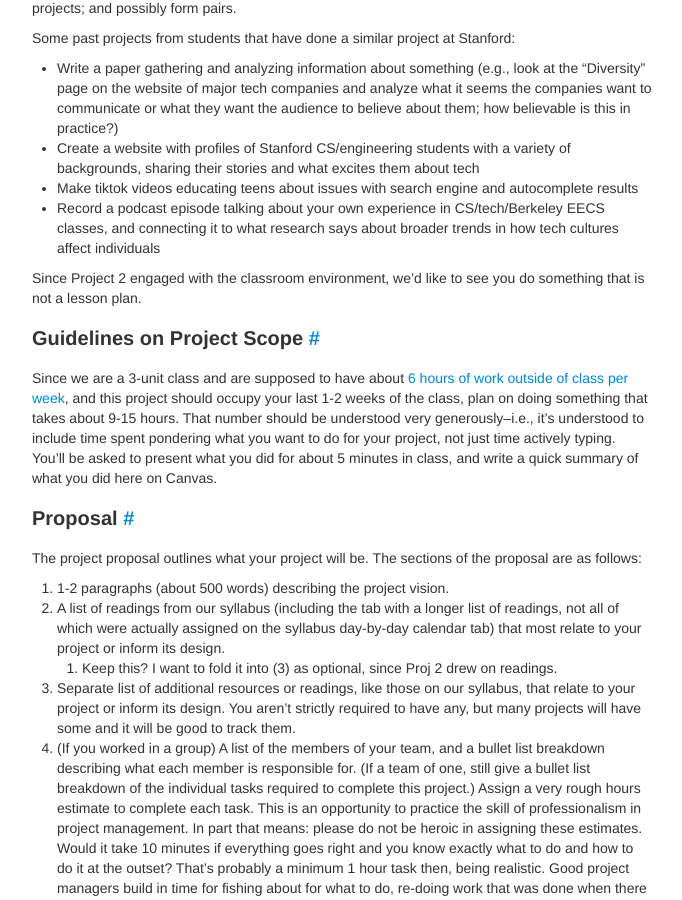
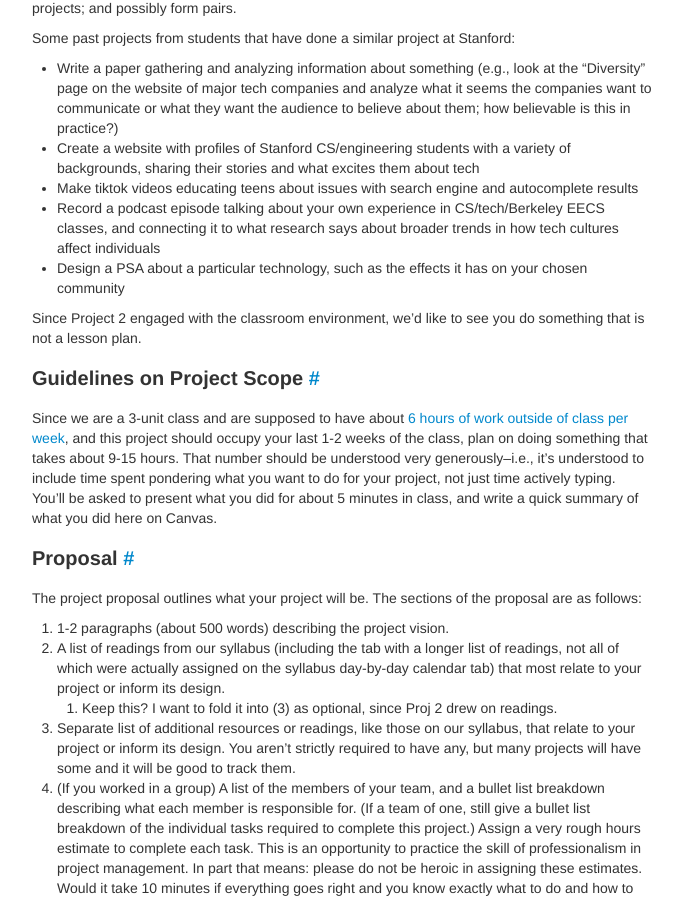
Before and after one commit to Berkeley-CS195/sp23, a Jekyll site: the page built from assignments/h195-proj3.md, in a window 1280 px wide and 900 px high, scrolled down 748 px. Shown: the whole window, without its empty margins (458-1140 px from the left). Built offline with Jekyll 4.4.1, drawn with Linux system fonts in a browser that asks for light colours.

Commit message:
add psa?

```diff
--- a/assignments/h195-proj3.md
+++ b/assignments/h195-proj3.md
@@ -48,6 +48,8 @@ Some past projects from students that have done a similar project at Stanford:
 - Record a podcast episode talking about your own experience in
   CS/tech/Berkeley EECS classes, and connecting it to what research says about
   broader trends in how tech cultures affect individuals
+- Design a PSA about a particular technology, such as the effects it has on your
+  chosen community
 
 Since Project 2 engaged with the classroom environment, we'd like to see you
 do something that is not a lesson plan.
```
